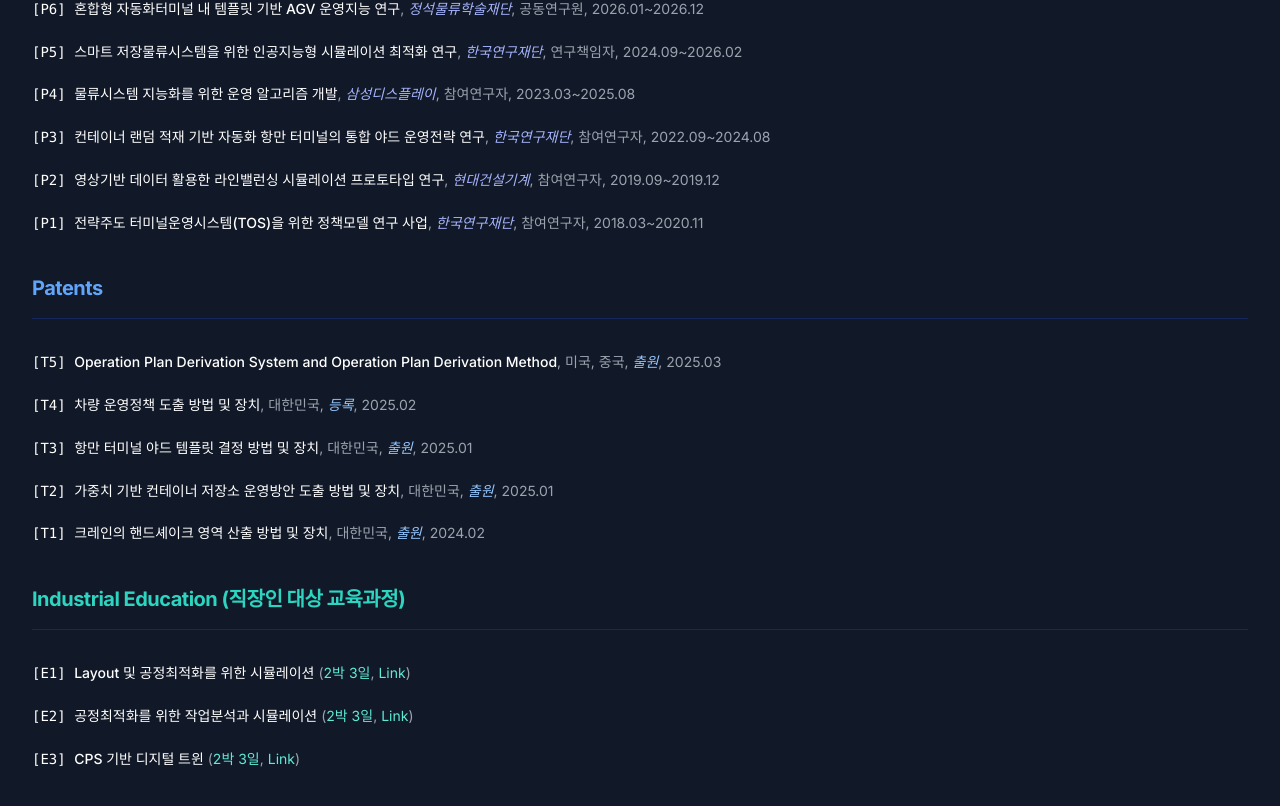
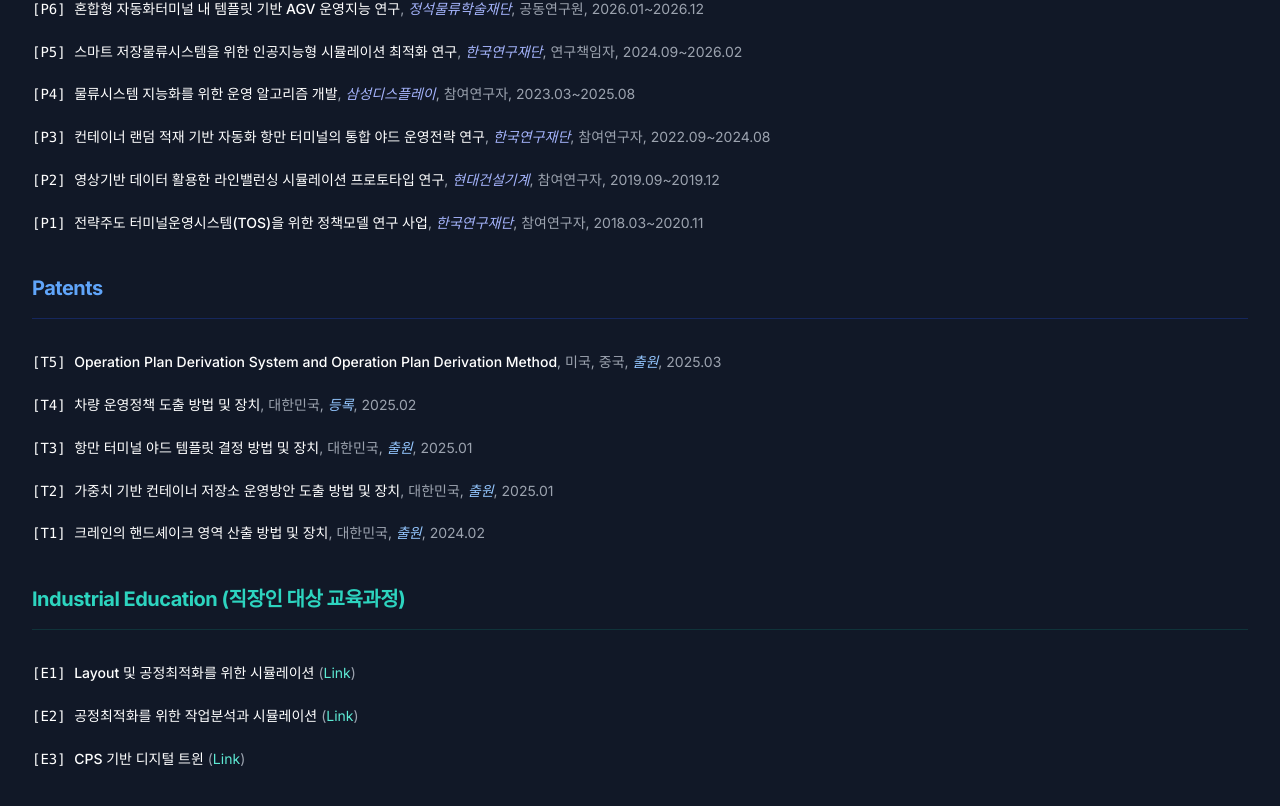
Before and after one commit to bonggwonkang/dt-lab-website, a React (Vite) app: page /#/projects in a window 1280 px wide. Shown: the part 462-1268 px from the top of the page. Built offline with nearby package versions, Linux system fonts and the light colour scheme; a web font is replaced by a local one.

Commit message:
Drop course duration from Industrial Education
Co-Authored-By: Claude Opus 5.5 <noreply@anthropic.com>

```diff
--- a/src/pages/ProjectsPage.jsx
+++ b/src/pages/ProjectsPage.jsx
@@ -89,9 +89,9 @@ const patents = [
 // Courses for working professionals, in the program's own course order.
 const courseUrl = 'https://smartfactory.kumoh.ac.kr/28'
 const courses = [
-  { title: 'Layout 및 공정최적화를 위한 시뮬레이션', duration: '2박 3일' },
-  { title: '공정최적화를 위한 작업분석과 시뮬레이션', duration: '2박 3일' },
-  { title: 'CPS 기반 디지털 트윈', duration: '2박 3일' },
+  { title: 'Layout 및 공정최적화를 위한 시뮬레이션' },
+  { title: '공정최적화를 위한 작업분석과 시뮬레이션' },
+  { title: 'CPS 기반 디지털 트윈' },
 ]
 
 // details: [{ text, color? }] — a color renders the item italic in that color, like a journal name.
@@ -194,8 +194,6 @@ export default function ProjectsPage() {
                       <span className="text-gray-900 dark:text-white font-mono -ml-8">[E{i + 1}] </span>
                       <span className="text-gray-900 dark:text-white font-medium">{item.title}</span>
                       <span className="text-gray-500 dark:text-gray-400"> (</span>
-                      <span className="text-teal-500 dark:text-teal-300">{item.duration}</span>
-                      <span className="text-gray-500 dark:text-gray-400">, </span>
                       <a href={courseUrl} target="_blank" rel="noreferrer" className="text-teal-500 dark:text-teal-300 hover:underline">Link</a>
                       <span className="text-gray-500 dark:text-gray-400">)</span>
                     </p>
```
